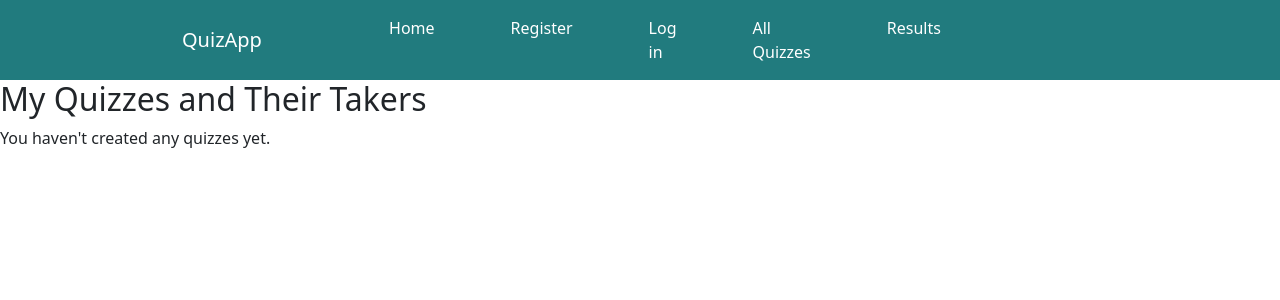
After one commit to IuliaSapungiu/QuizApp, a Django app: page /my-quizzes-with-takers/ in a window 1280 px wide. The commit adds this page. Shown: the top 300 px of the page. Run offline with Django 5.2, Linux system fonts and the light colour scheme; a user stored in the database is signed in; data comes from the database, SQL or seed files in the repository; both versions use the stored data as it was after the commit.

Commit message:
Am adaugat RESULTS page. Modificari la nivel de models.py, urls, views si home.html

```diff
--- a/QuizProject/quiz_app/models.py
+++ b/QuizProject/quiz_app/models.py
@@ -11,6 +11,7 @@ class Quiz(models.Model):
     title = models.CharField(max_length=200)
     creator = models.ForeignKey(User, on_delete=models.CASCADE, default= 1)
     created_at = models.DateTimeField(auto_now_add=True)
+    takers = models.ManyToManyField(User, related_name='taken_quizzes', blank=True)
 
     def __str__(self):
         return self.title
--- a/QuizProject/quiz_app/templates/quiz_app/home.html
+++ b/QuizProject/quiz_app/templates/quiz_app/home.html
@@ -35,7 +35,7 @@
                 </li>
                 {% if user.is_authenticated %}
                 <li class="nav-item">
-                    <a class="nav-link" href="{% url 'user_quizzes' %}" style="color: #ffffff;">My Quizzes</a>
+                    <a href="{% url 'user_quizzes_with_takers' %}" class="nav-link" style="color: #ffffff;">Results</a>
                 </li>
                 {% endif %}
                 <!-- </li>
--- /dev/null
+++ b/QuizProject/quiz_app/templates/quiz_app/user_quizzes_with_takers.html
@@ -0,0 +1,24 @@
+{% extends 'quiz_app/home.html' %}
+
+{% block content %}
+<h2>My Quizzes and Their Takers</h2>
+{% for quiz in quizzes %}
+    <div class="card mb-3">
+        <div class="card-body">
+            <h5 class="card-title">{{ quiz.title }}</h5>
+            <p class="card-text">Created on: {{ quiz.created_at }}</p>
+            <h6>Takers:</h6>
+            <ul>
+            {% for taker in quiz.takers.all %}
+                <li>{{ taker.username }} - {{ taker.email }}</li>
+            {% empty %}
+                <li>No one has taken this quiz yet.</li>
+            {% endfor %}
+            </ul>
+            <a href="{% url 'quiz_detail' quiz.id %}" class="btn btn-primary">View Quiz</a>
+        </div>
+    </div>
+{% empty %}
+    <p>You haven't created any quizzes yet.</p>
+{% endfor %}
+{% endblock %}
--- a/QuizProject/quiz_app/urls.py
+++ b/QuizProject/quiz_app/urls.py
@@ -2,8 +2,8 @@ from django.urls import path
 from quiz_app import views
 
 urlpatterns = [
+    path('my-quizzes-with-takers/', views.user_quizzes_with_takers, name='user_quizzes_with_takers'),
     path('copy_link/<int:quiz_id>/', views.copy_link, name='copy_link'),
-    path('my-quizzes/', views.user_quizzes, name='user_quizzes'),
     path('take_quiz/<int:quiz_id>/', views.take_quiz, name='take_quiz'),
     path('all_quizzes/', views.all_quizzes, name='all_quizzes'),
     path('quiz/<int:quiz_id>/', views.quiz_detail, name='quiz_detail'),
--- a/QuizProject/quiz_app/views.py
+++ b/QuizProject/quiz_app/views.py
@@ -124,6 +124,9 @@ def take_quiz(request, quiz_id):
             submitted_answer = request.POST.get(f'question_{question.id}')
             if submitted_answer == question.answer:
                 score += 1
+
+        quiz.takers.add(request.user)
+
         return render(request, 'quiz_app/quiz_result.html', {
             'quiz': quiz,
             'score': score,
@@ -132,13 +135,15 @@ def take_quiz(request, quiz_id):
 
     return render(request, 'quiz_app/take_quiz.html', {'quiz': quiz, 'questions': questions})
 
-@login_required
-def user_quizzes(request):
-    quizzes = Quiz.objects.filter(creator=request.user).order_by('-created_at')
-    return render(request, 'quiz_app/user_quizzes.html', {'quizzes': quizzes})
 
 def copy_link(request, quiz_id):
     if request.method == 'POST':
         quiz_link = request.build_absolute_uri(reverse('take_quiz', args=[quiz_id]))
         messages.success(request, f'Quiz link copied: {quiz_link}')
     return redirect('quiz_detail', quiz_id=quiz_id)
+
+
+@login_required
+def user_quizzes_with_takers(request):
+    quizzes = Quiz.objects.filter(creator=request.user).prefetch_related('takers').order_by('-created_at')
+    return render(request, 'quiz_app/user_quizzes_with_takers.html', {'quizzes': quizzes})
```
Also changed, not shown: QuizProject/quiz_app/templates/quiz_app/user_quizzes.html (deleted, +0 -26 lines), QuizProject/db.sqlite3, QuizProject/quiz_app/migrations/0002_quiz_takers.py (added).
